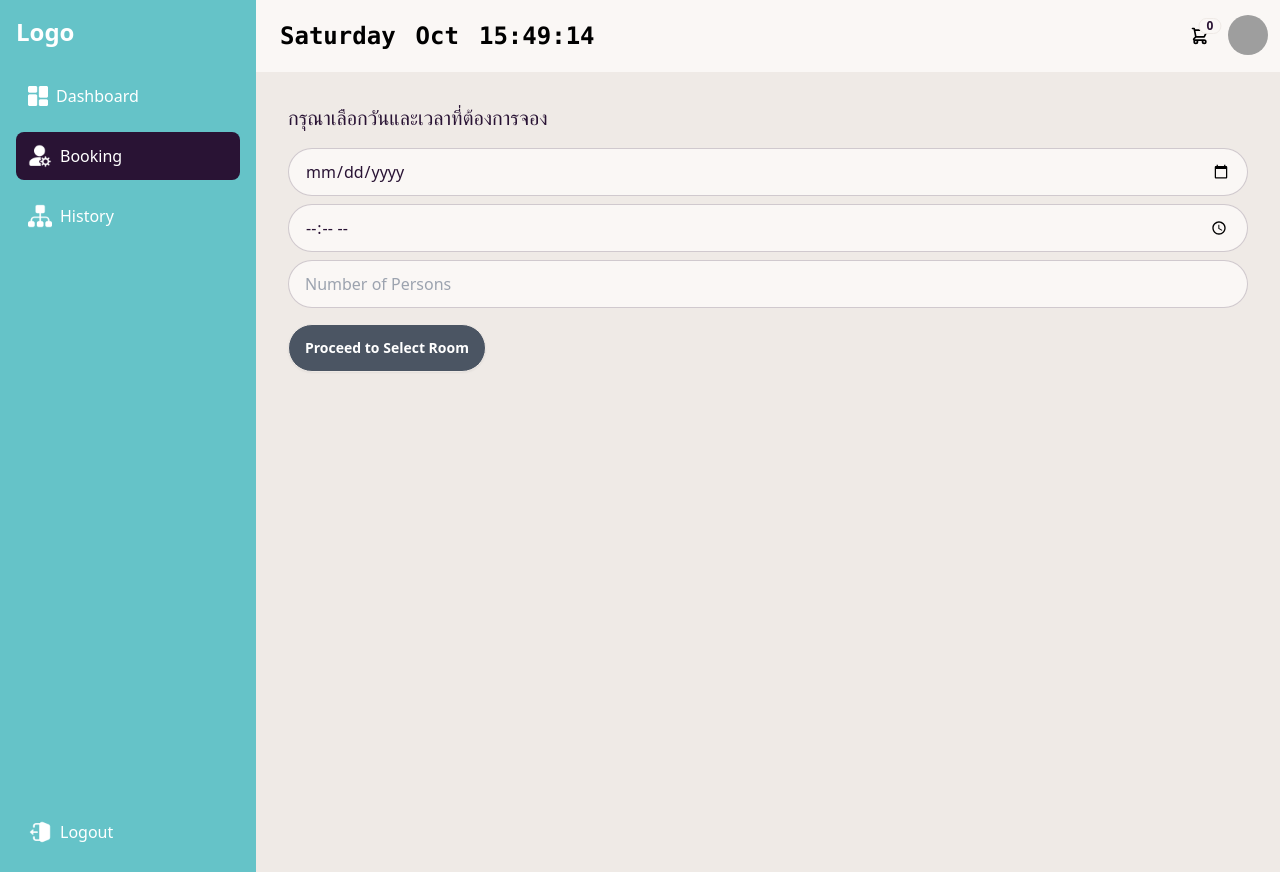
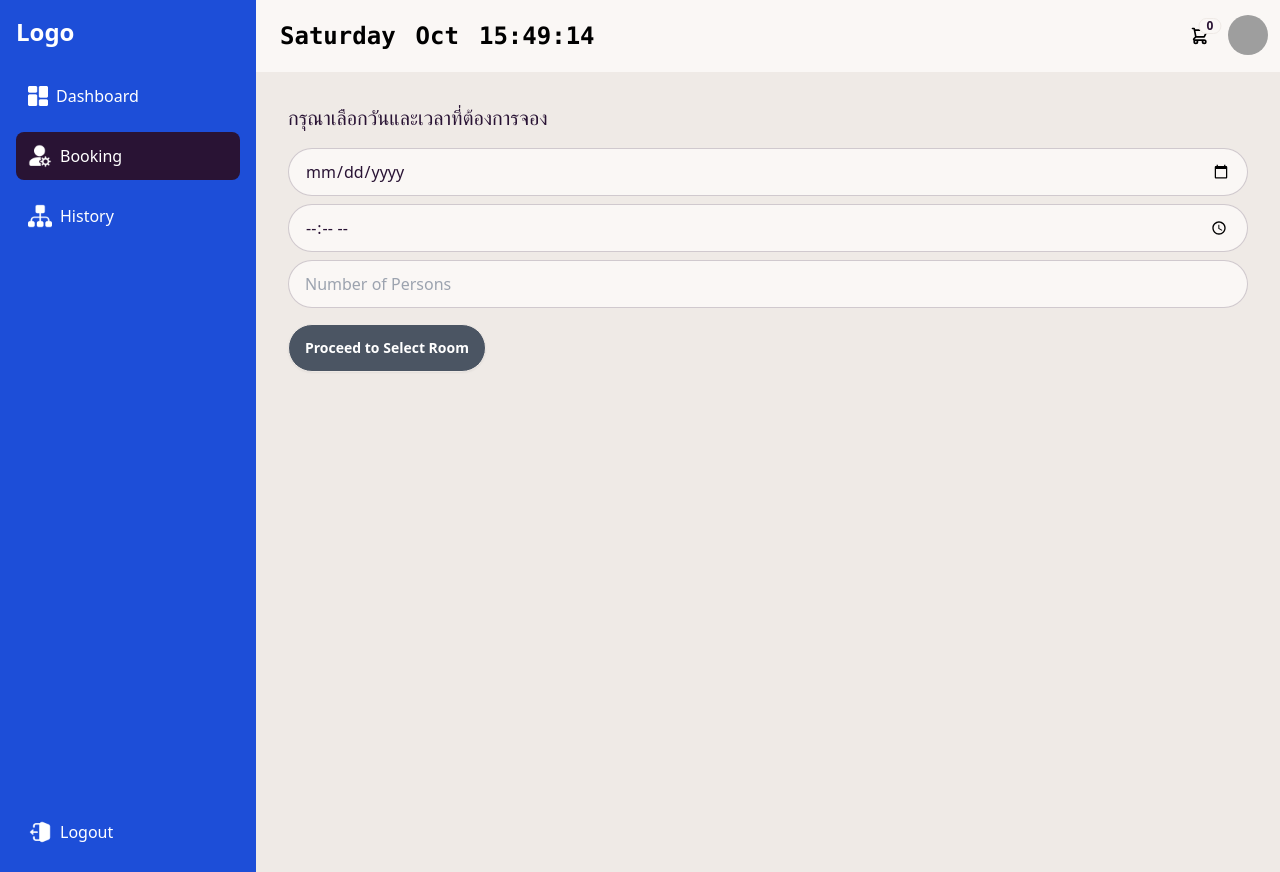
Before and after one commit to supxroek/Mini-Project, a React (Vite) app in the folder client/: page /booking in a window 1280 px wide. Built offline with nearby package versions, Linux system fonts and the light colour scheme; grey boxes are pictures that could not be loaded.

Commit message:
Refactor sidebar styling and update logout button color

```diff
--- a/client/src/components/users-sections/booking.jsx
+++ b/client/src/components/users-sections/booking.jsx
@@ -116,7 +116,7 @@ const Booking = () => {
     <>
       <div className="flex bg-gray-100">
         {/* Sidebar */}
-        <aside className="w-64 bg-primary min-h-screen p-4 text-white flex flex-col justify-between">
+        <aside className="w-64 bg-blue-700 min-h-screen p-4 text-white flex flex-col justify-between">
           <div className="flex flex-col">
             <a className="text-2xl font-semibold mb-6">Logo</a>
             <nav className="flex flex-col gap-3">
--- a/client/src/components/users-sections/history.jsx
+++ b/client/src/components/users-sections/history.jsx
@@ -71,7 +71,7 @@ const History = () => {
     <>
       <div className="flex">
         {/* Sidebar */}
-        <aside className="w-64 bg-primary min-h-screen p-4 text-white flex flex-col justify-between">
+        <aside className="w-64 bg-blue-700 min-h-screen p-4 text-white flex flex-col justify-between">
           <div className="flex flex-col">
             <a className="text-2xl font-semibold mb-6">Logo</a>
             <nav className="flex flex-col gap-3">
--- a/client/src/components/users-sections/profile.jsx
+++ b/client/src/components/users-sections/profile.jsx
@@ -61,7 +61,7 @@ const Profile = () => {
   return (
     <div className="flex bg-gray-100">
       {/* Sidebar */}
-      <aside className="w-64 bg-primary min-h-screen p-4 text-white flex flex-col justify-between">
+      <aside className="w-64 bg-blue-700 min-h-screen p-4 text-white flex flex-col justify-between">
         <div className="flex flex-col">
           <a className="text-2xl font-semibold mb-6">Logo</a>
           <nav className="flex flex-col gap-3">
--- a/client/src/components/users-sections/user_dashboard.jsx
+++ b/client/src/components/users-sections/user_dashboard.jsx
@@ -68,7 +68,7 @@ const User_dashboard = () => {
   return (
     <div className="flex bg-gray-100">
       {/* Sidebar */}
-      <aside className="w-64 bg-primary min-h-screen p-4 text-white flex flex-col justify-between">
+      <aside className="w-64 bg-blue-700 min-h-screen p-4 text-white flex flex-col justify-between">
         <div className="flex flex-col">
           <a className="text-2xl font-semibold mb-6">Logo</a>
           <nav className="flex flex-col gap-3">
```
